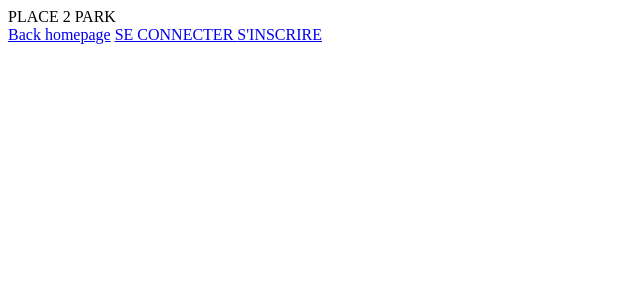
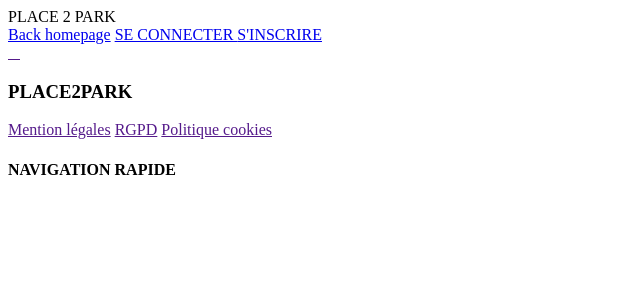
Before and after one commit to Aletemir/place2park, a Symfony app: template templates/parking/index.html.twig in a window 1280 px wide. Shown: the top 300 px of the page, without its empty margins (0-640 px from the left). Run offline with Twig, Linux system fonts and the light colour scheme; the template is opened without the code that fills it, so the values that code supplies are empty; some libraries are stand-ins or nearby versions.

Commit message:
add footer in base template

```diff
--- a/templates/Default/homepage.html.twig
+++ b/templates/Default/homepage.html.twig
@@ -44,6 +44,7 @@
                     ANNONCE</a>
 
 
+
             </div>
         </div>
     </div>
--- a/templates/base.html.twig
+++ b/templates/base.html.twig
@@ -2,17 +2,51 @@
 <html>
 
 <head>
+    <meta lang="fr">
     <meta charset="UTF-8">
     <title>{% block title %}Place 2 Park {% endblock %}</title>
     {% block stylesheets %}
         {{ encore_entry_link_tags('app') }}
-{#        <link rel="stylesheet" href="../node_modules/bootstrap/dist/css/bootstrap.min.css">#}
     {% endblock %}
-
 </head>
 
 <body>
 {% block body %}{% endblock %}
+<footer>
+    <div class="footer_social_media-left">
+        <a href="">
+            {#      TODO insert Facebook logo         #}
+            <img src="" alt="">
+        </a>
+        <a href="">
+            {#      TODO insert Twitter logo         #}
+            <img src="" alt="">
+        </a>
+        <a href="">
+            {#      TODO insert Instagram logo         #}
+            <img src="" alt="">
+        </a>
+        <a href="">
+            {#      TODO insert LinkedInlogo         #}
+            {#      ?  Possibly fontAwesome icon or other  ?   #}
+            <img src="" alt="">
+        </a>
+    </div>
+    <div class="footer_name-middle">
+        <h3>{{ 'place2park'|upper }}</h3>
+        <div class="footer_name_link-middle">
+            <a href="">Mention légales</a>
+            <a href="">RGPD</a>
+            <a href="">Politique cookies</a>
+        </div>
+        <div class="footer_nav-right">
+            <h4 class="footer_nav_title">{{ 'navigation rapide'|upper }}</h4>
+            <div class="footer_nav_content">
+                {#  todo insert link to important page #}
+            </div>
+        </div>
+    </div>
+</footer>
 {% block javascripts %}
     {{ encore_entry_script_tags('app') }}
 {% endblock %}
```
Also changed, not shown: templates/parking/show.html.twig (+1 -7 lines).
